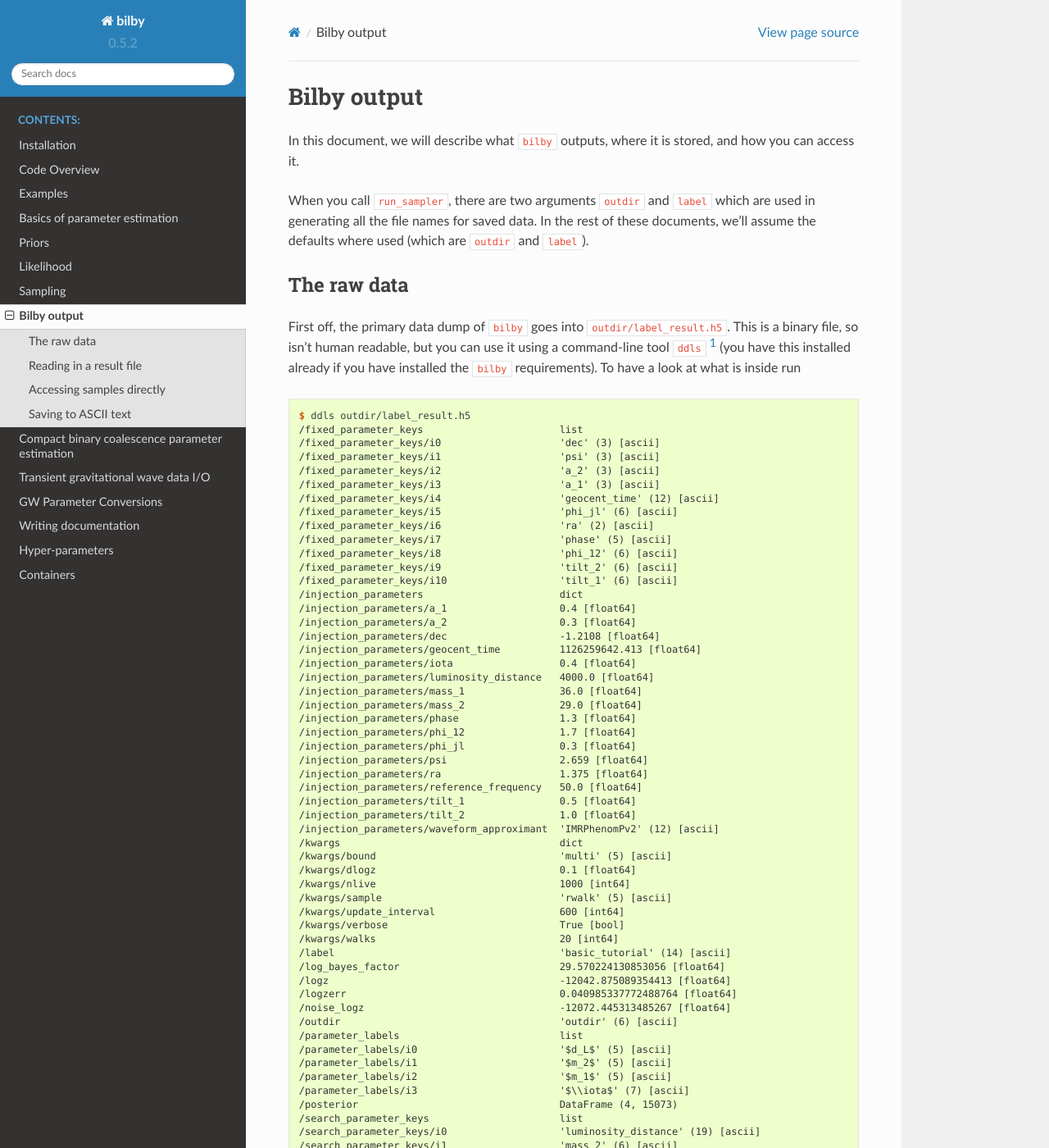
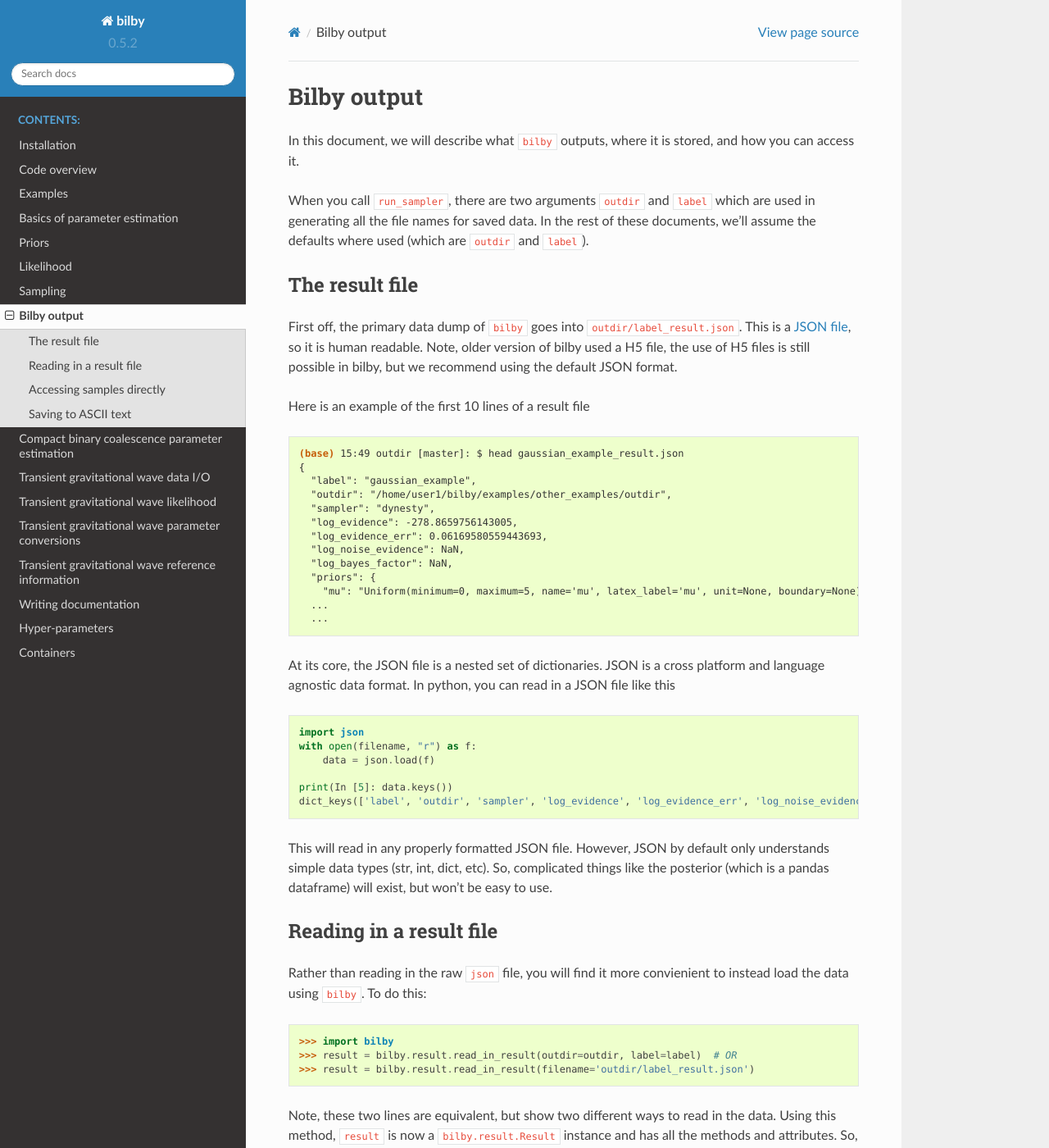
Before and after one commit to bilby-dev/bilby, a Sphinx documentation site: the page built from docs/bilby-output.txt, in a window 1280 px wide and 1400 px high. Shown: the whole window at 82% size. Built offline with Sphinx 7.4.7 and the Read the Docs theme 2.0.0, drawn with Linux system fonts in a browser that asks for light colours; the version number is read from the project's files by our own code; some of the changed text lies outside the part shown.

Commit message:
General improvements to the documentation
- Remove obsolete h5 file discussion
- Close #237 (add reference for detector information)
- Add references for the constants used
- Close #336 (add documentation of the likelihood and reference Thrane &
  Talbot)

```diff
--- a/docs/bilby-output.txt
+++ b/docs/bilby-output.txt
@@ -11,110 +11,74 @@ documents, we'll assume the defaults where used (which are :code:`outdir` and
 :code:`label`).
 
 
-The raw data
-------------
+The result file
+---------------
 
-First off, the primary data dump of :code:`bilby` goes into :code:`outdir/label_result.h5`.
-This is a binary file, so isn't human readable, but you can use it using a
-command-line tool :code:`ddls` [#f1]_ (you have this installed already if you have installed
-the :code:`bilby` requirements). To have a look at what is inside run
+First off, the primary data dump of :code:`bilby` goes into
+:code:`outdir/label_result.json`.  This is a `JSON file
+<https://en.wikipedia.org/wiki/JSON>`_, so it is human readable. Note, older
+version of bilby used a H5 file, the use of H5 files is still possible in bilby,
+but we recommend using the default JSON format.
+
+Here is an example of the first 10 lines of a result file
 
 .. code-block:: console
 
-   $ ddls outdir/label_result.h5
-   /fixed_parameter_keys                       list
-   /fixed_parameter_keys/i0                    'dec' (3) [ascii]
-   /fixed_parameter_keys/i1                    'psi' (3) [ascii]
-   /fixed_parameter_keys/i2                    'a_2' (3) [ascii]
-   /fixed_parameter_keys/i3                    'a_1' (3) [ascii]
-   /fixed_parameter_keys/i4                    'geocent_time' (12) [ascii]
-   /fixed_parameter_keys/i5                    'phi_jl' (6) [ascii]
-   /fixed_parameter_keys/i6                    'ra' (2) [ascii]
-   /fixed_parameter_keys/i7                    'phase' (5) [ascii]
-   /fixed_parameter_keys/i8                    'phi_12' (6) [ascii]
-   /fixed_parameter_keys/i9                    'tilt_2' (6) [ascii]
-   /fixed_parameter_keys/i10                   'tilt_1' (6) [ascii]
-   /injection_parameters                       dict
-   /injection_parameters/a_1                   0.4 [float64]
-   /injection_parameters/a_2                   0.3 [float64]
-   /injection_parameters/dec                   -1.2108 [float64]
-   /injection_parameters/geocent_time          1126259642.413 [float64]
-   /injection_parameters/iota                  0.4 [float64]
-   /injection_parameters/luminosity_distance   4000.0 [float64]
-   /injection_parameters/mass_1                36.0 [float64]
-   /injection_parameters/mass_2                29.0 [float64]
-   /injection_parameters/phase                 1.3 [float64]
-   /injection_parameters/phi_12                1.7 [float64]
-   /injection_parameters/phi_jl                0.3 [float64]
-   /injection_parameters/psi                   2.659 [float64]
-   /injection_parameters/ra                    1.375 [float64]
-   /injection_parameters/reference_frequency   50.0 [float64]
-   /injection_parameters/tilt_1                0.5 [float64]
-   /injection_parameters/tilt_2                1.0 [float64]
-   /injection_parameters/waveform_approximant  'IMRPhenomPv2' (12) [ascii]
-   /kwargs                                     dict
-   /kwargs/bound                               'multi' (5) [ascii]
-   /kwargs/dlogz                               0.1 [float64]
-   /kwargs/nlive                               1000 [int64]
-   /kwargs/sample                              'rwalk' (5) [ascii]
-   /kwargs/update_interval                     600 [int64]
-   /kwargs/verbose                             True [bool]
-   /kwargs/walks                               20 [int64]
-   /label                                      'basic_tutorial' (14) [ascii]
-   /log_bayes_factor                           29.570224130853056 [float64]
-   /logz                                       -12042.875089354413 [float64]
-   /logzerr                                    0.040985337772488764 [float64]
-   /noise_logz                                 -12072.445313485267 [float64]
-   /outdir                                     'outdir' (6) [ascii]
-   /parameter_labels                           list
-   /parameter_labels/i0                        '$d_L$' (5) [ascii]
-   /parameter_labels/i1                        '$m_2$' (5) [ascii]
-   /parameter_labels/i2                        '$m_1$' (5) [ascii]
-   /parameter_labels/i3                        '$\\iota$' (7) [ascii]
-   /posterior                                  DataFrame (4, 15073)
-   /search_parameter_keys                      list
-   /search_parameter_keys/i0                   'luminosity_distance' (19) [ascii]
-   /search_parameter_keys/i1                   'mass_2' (6) [ascii]
-   /search_parameter_keys/i2                   'mass_1' (6) [ascii]
-   /search_parameter_keys/i3                   'iota' (4) [ascii]
+   (base) 15:49 outdir [master]: $ head gaussian_example_result.json
+   {
+     "label": "gaussian_example",
+     "outdir": "/home/user1/bilby/examples/other_examples/outdir",
+     "sampler": "dynesty",
+     "log_evidence": -278.8659756143005,
+     "log_evidence_err": 0.06169580559443693,
+     "log_noise_evidence": NaN,
+     "log_bayes_factor": NaN,
+     "priors": {
+       "mu": "Uniform(minimum=0, maximum=5, name='mu', latex_label='mu', unit=None, boundary=None)",
+     ...
+     ...
 
 
-This shows the different data that is stored in the :code:`h5` file. You can think of
-the file like a python dictionary - its a bag with lots of different kind of
-data which can be accessed via a :code:`key` (a string). We use `deepdish
-<http://deepdish.io/>`_ to handle the saving of :code:`h5` files in :code:`bilby`. In python,
-you can load any :code:`h5` file and access its contents like a dictionary::
+At its core, the JSON file is a nested set of dictionaries. JSON is a cross
+platform and language agnostic data format. In python, you can read in a JSON
+file like this
 
-   >>> import deepdish
-   >>> output = deepdish.io.load('outdir/label_result.h5')
-   >>> print(output['logz'])
-   -146.23
+.. code-block:: python
 
-Here we printed the stored data for the :code:`'logz'` key, but you could equally get
-the :code:`posterior` or any other attribute. For a full list, print the
-`output.keys()`.
+   import json
+   with open(filename, "r") as f:
+       data = json.load(f)
+
+   print(In [5]: data.keys())
+   dict_keys(['label', 'outdir', 'sampler', 'log_evidence', 'log_evidence_err', 'log_noise_evidence', 'log_bayes_factor', 'priors', 'posterior', 'injection_parameters', 'meta_data', 'search_parameter_keys', 'fixed_parameter_keys', 'constraint_parameter_keys', 'sampling_time', 'sampler_kwargs', 'use_ratio', 'log_likelihood_evaluations', 'log_prior_evaluations', 'samples', 'nested_samples', 'parameter_labels', 'parameter_labels_with_unit', 'version']))
+
+
+This will read in any properly formatted JSON file. However, JSON by default
+only understands simple data types (str, int, dict, etc). So, complicated things
+like the posterior (which is a pandas dataframe) will exist, but won't be easy
+to use.
 
 Reading in a result file
 ------------------------
-Rather than reading in the raw :code:`h5` file, may find it more convienient to
-instead load a :code:`*result.h5` as a :code:`bilby` :code:`result` object (i.e., like the output
-of :code:`run_sampler`). To do this::
+Rather than reading in the raw :code:`json` file, you will find it more convienient to
+instead load the data using :code:`bilby`. To do this::
 
    >>> import bilby
-   >>> result = bilby.result.read_in_result(outdir=outdir, label=label)
-   >>> result = bilby.result.read_in_result(filename='outdir/label_result.h5)
+   >>> result = bilby.result.read_in_result(outdir=outdir, label=label)  # OR
+   >>> result = bilby.result.read_in_result(filename='outdir/label_result.json')
 
 Note, these two lines are equivalent, but show two different ways to read in
-the data. Using this method, :code:`result` is now a :code:`bilby.result.Result` instance
-and has all the methods and attributes. So, for example, you could call
-`result.plot_corner()` to generate a corner plot.
+the data. Using this method, :code:`result` is now a
+:code:`bilby.result.Result` instance and has all the methods and attributes.
+So, for example, you could call `result.plot_corner()` to generate a corner
+plot. This method will also read in a :code:`h5` file.
 
 Accessing samples directly
 --------------------------
 
 To get the samples for a particular parameter, use::
 
-   >>> result.posterior.[key]
+   >>> result.posterior[key]
 
 where :code:`key` is a string of the parameter name you are interested in. The
 `posterior` attribute is a :code:`pandas.DataFrame`, so if you want to return just
@@ -131,7 +95,3 @@ done via::
    result.save_posterior_samples()
 
 which will generate a file :code:`outdir/label_posterior.txt`.
-
-
-.. rubric:: Footnotes
-.. [#f1] :code:`ddls` is an acronym for deep-dish ls
--- a/docs/code-overview.txt
+++ b/docs/code-overview.txt
@@ -1,5 +1,5 @@
 ====================
-Code Overview
+Code overview
 ====================
 
 Below is a flowchart showing the dependency of different packages and modules within Bilby.
--- a/docs/conversion.txt
+++ b/docs/conversion.txt
@@ -1,6 +1,6 @@
-========================
-GW Parameter Conversions
-========================
+==================================================
+Transient gravitational wave parameter conversions
+==================================================
 
 Sometimes it is useful to sample in some parameters and return others in the output.
 E.g., sampling in chirp mass and mass ratio can be much more efficient than sampling in component masses.
--- /dev/null
+++ b/docs/gw_likelihood.txt
@@ -0,0 +1,17 @@
+=======================================
+Transient gravitational wave likelihood
+=======================================
+
+The likelihood for gravitational waves transient analysis is
+:code:`GravitationalWaveTransient`:
+
+.. autoclass:: bilby.gw.likelihood.GravitationalWaveTransient
+
+The likelihood for gravitational waves transient analysis with an ROQ is
+:code:`ROQGravitationalWaveTransient`:
+
+.. autoclass:: bilby.gw.likelihood.ROQGravitationalWaveTransient
+
+We also provide a simpler likelihood, :code:`BasicGravitationalWaveTransient`:
+
+.. autoclass:: bilby.gw.likelihood.BasicGravitationalWaveTransient
--- /dev/null
+++ b/docs/gw_references.txt
@@ -0,0 +1,15 @@
+==================================================
+Transient gravitational wave reference information
+==================================================
+
+This page collects relevant reference material.
+
+Detector information
+--------------------
+The detectors, implemented in :code:`bilby.gw.detector.interferometer`, are
+defined with respect to https://dcc.ligo.org/LIGO-T980044/public.
+
+Constants
+---------
+All constants used in bilby are defined in :code:`bilby.core.utils` and are
+taken from the `astropy project <https://www.astropy.org/>`_.
--- a/docs/index.txt
+++ b/docs/index.txt
@@ -18,7 +18,9 @@ Welcome to bilby's documentation!
    bilby-output
    compact-binary-coalescence-parameter-estimation
    transient-gw-data
+   gw_likelihood
    conversion
+   gw_references
    writing-documentation
    hyperparameters
    containers
--- a/docs/likelihood.txt
+++ b/docs/likelihood.txt
@@ -232,20 +232,6 @@ the following common likelihood functions:
 .. autoclass:: bilby.core.likelihood.ExponentialLikelihood
    :members:
 
-Likelihood for transient gravitational waves
---------------------------------------------
-
-In the examples above, we show how to write your own likelihood. However, for
-routine gravitational wave data analysis of transient events, we have in built
-likelihoods.  The default likelihood we use in the examples is
-`GravitationalWaveTransient`:
-
-.. autoclass:: bilby.gw.likelihood.GravitationalWaveTransient
-
-We also provide a simpler likelihood
-
-.. autoclass:: bilby.gw.likelihood.BasicGravitationalWaveTransient
-
 Empty likelihood for subclassing
 --------------------------------
 
```
Also changed, not shown: docs/installation.txt (+14 -13 lines), 1 other file.
